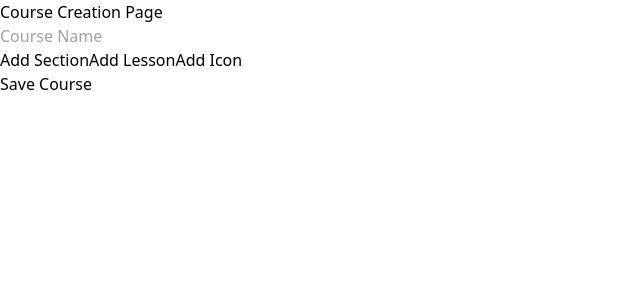
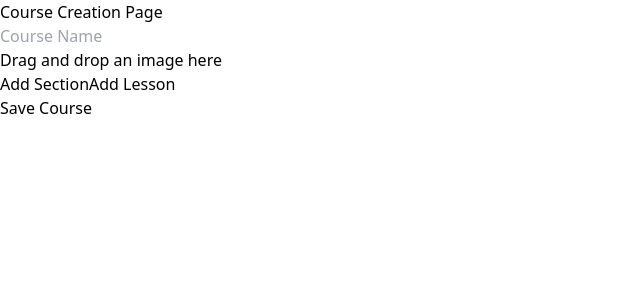
Before and after one commit to DdanielRrKk/learning-webapp, a React (Vite) app: page /create in a window 1280 px wide. Shown: the top 300 px of the page, without its empty margins (0-640 px from the left). Built offline with nearby package versions, Linux system fonts and the light colour scheme.

Commit message:
Implemented Course Icon Upload
- Modified CreateCoursePage by adding a box for Drag-and-Drop uploading an image from the computer. This change replaced the functionality of the 'Add Icon' button and it led to his deletion;

```diff
--- a/src/pages/main/createCoursePage.jsx
+++ b/src/pages/main/createCoursePage.jsx
@@ -9,6 +9,7 @@ import { MAX_LENGTH } from "../../helpers/constants";
 export default function CreateCoursePage() {
     const [courseName, setCourseName] = React.useState('');
     const [lessons, setLessons] = React.useState([]);
+    const [courseIcon, setCourseIcon] = React.useState(null);
 
     const [isAddSectionOpen, setIsAddSectionOpen] = React.useState(false);
     const [sectionName, setSectionName] = React.useState('');
@@ -43,7 +44,13 @@ export default function CreateCoursePage() {
     }
 
     const handleAddIcon = () => {
-        console.log('clicked');
+        console.log('handleAddIcon');
+        // setCourseIcon();
+    }
+    const handleOnDragOver = (e) => e.preventDefault();
+    const handleOnDrop = (e) => {
+        const file = e.dataTransfer.files[0];
+        if(file) setCourseIcon(URL.createObjectURL(file));
     }
 
     const handleSaveCourse = () => {
@@ -120,6 +127,18 @@ export default function CreateCoursePage() {
                 maxLength={MAX_LENGTH}
                 placeholder="Course Name"/>
 
+            <div
+                className="w-64 h-64 border-dashed border-2 border-gray-300 rounded-lg p-4 flex flex-col items-center justify-center"
+                onDrop={handleOnDrop}
+                onDragOver={handleOnDragOver}
+                >
+                {courseIcon ? (
+                    <img src={courseIcon} alt="Uploaded" className="w-full h-full object-cover" />
+                ) : (
+                    <div>Drag and drop an image here</div>
+                )}
+            </div>
+
             <div className="w-full flex justify-evenly">
                 <div className="flex gap-5">
                     <button
@@ -133,12 +152,6 @@ export default function CreateCoursePage() {
                         to={'/write'}>
                         Add Lesson
                     </Link>
-
-                    <button
-                        className="button-action"
-                        onClick={handleAddIcon}>
-                        Add Icon
-                    </button>
                 </div>
 
                 <button
```
